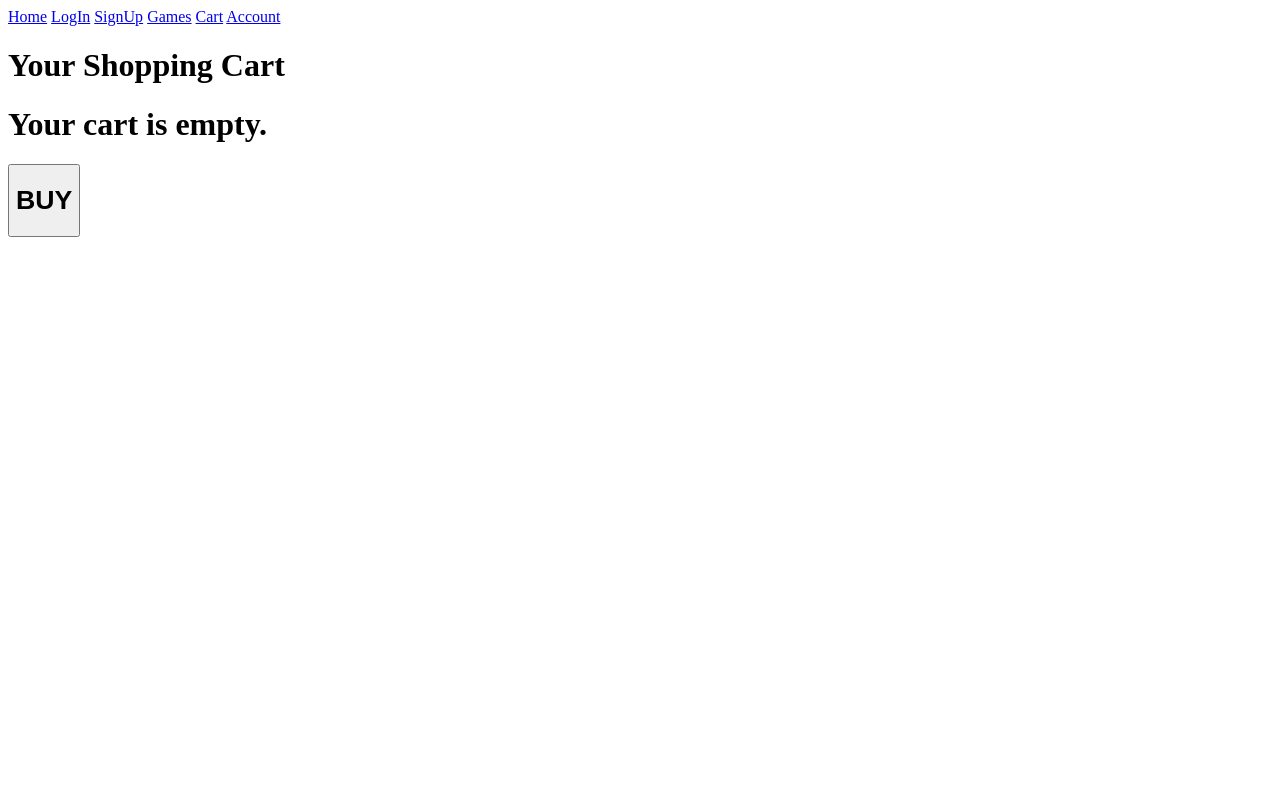
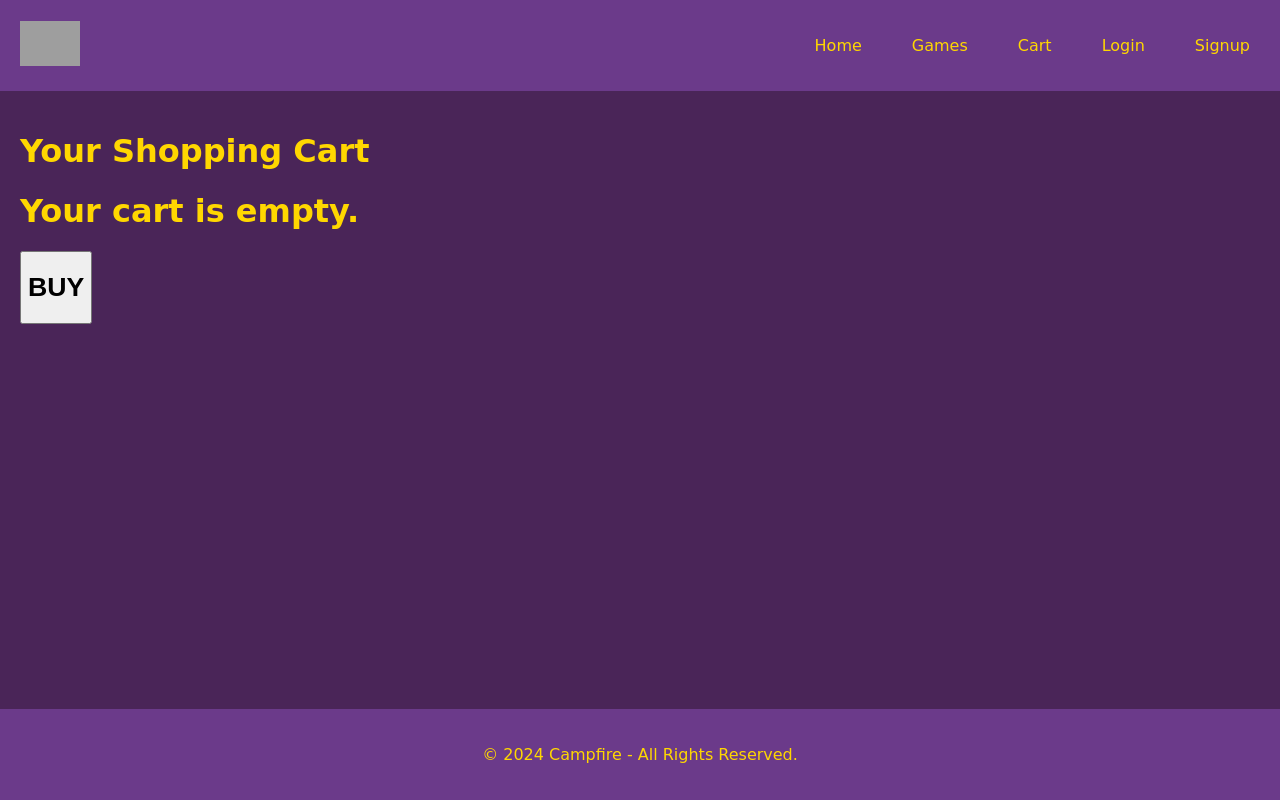
Before and after one commit to LauZar12/Campfire, a Django app: page /cart/ in a window 1280 px wide. Run offline with Django 5.2, Linux system fonts and the light colour scheme; a user stored in the database is signed in; data comes from the database, SQL or seed files in the repository; data that the repository does not hold is empty; grey boxes are pictures that could not be loaded.

Commit message:
base listo

```diff
--- /dev/null
+++ b/shop/static/css/styles.css
@@ -0,0 +1,99 @@
+/* General Styles */
+body {
+    font-family: 'Press Start 2P', cursive;
+    background-color: #4A2558; /* Púrpura oscuro */
+    color: #FFD700; /* Amarillo */
+    margin: 0;
+    padding: 0;
+    min-height: 100vh;
+    display: flex;
+    flex-direction: column;
+}
+
+
+/* Navbar Styles */
+.navbar {
+    display: flex;
+    justify-content: space-between;
+    align-items: center;
+    padding: 20px;
+    background-color: #6B3A8A; /* Púrpura intermedio */
+}
+
+
+.navbar .logo img {
+    width: 60px;
+    height: auto;
+}
+
+
+.nav-links {
+    list-style: none;
+    display: flex;
+    gap: 30px;
+}
+
+
+.nav-links li {
+    display: inline;
+}
+
+
+.nav-links li a {
+    text-decoration: none;
+    font-size: 16px;
+    color: #FFD700; /* Amarillo */
+    padding: 10px;
+    transition: background-color 0.3s ease;
+}
+
+
+.nav-links li a:hover {
+    background-color: #FF6B3D; /* Naranja */
+    color: white;
+    border-radius: 5px;
+}
+
+
+/* Container Styles */
+.container {
+    flex: 1;
+    padding: 20px;
+}
+
+
+/* Footer Styles */
+.footer {
+    background-color: #6B3A8A; /* Púrpura intermedio */
+    color: #FFD700;
+    padding: 20px;
+    text-align: center;
+    margin-top: auto;
+}
+
+
+.footer ul {
+    list-style: none;
+    padding: 0;
+    display: flex;
+    justify-content: center;
+    gap: 20px;
+}
+
+
+.footer ul li {
+    display: inline;
+}
+
+
+.footer ul li a {
+    text-decoration: none;
+    color: #FFD700;
+    font-size: 14px;
+    transition: color 0.3s ease;
+}
+
+
+.footer ul li a:hover {
+    color: #FF6B3D;
+}
--- a/shop/templates/base.html
+++ b/shop/templates/base.html
@@ -1,29 +1,46 @@
 <!doctype html>
 <html lang="en">
 
+
 <head>
-  <meta charset="utf-8" />
-  <meta name="viewport" content="width=device-width, initial-scale=1" />
-  {% load static %}
-  <link href="{% static 'css/base.css' %}" rel="stylesheet" />
-  <title>{% block title %}'Online Store'{% endblock %}</title>
+    <meta charset="utf-8" />
+    <meta name="viewport" content="width=device-width, initial-scale=1" />
+    {% load static %}
+    <link href="{% static 'css/styles.css' %}" rel="stylesheet" />
+    <title>{% block title %}Campfire{% endblock %}</title>
 </head>
 
+
 <body>
-  <a class="nav-link active" href="{% url 'home' %}">Home</a>
-  <a class="nav-link active" href="{% url 'login' %}">LogIn</a>
-  <a class="nav-link active" href="{% url 'signup' %}">SignUp</a>
-  <a class="nav-link active" href="{% url 'games' %}">Games</a>
-  <a class="nav-link active" href="{% url 'cart' %}">Cart</a>
-  <a class="nav-link active" href="{% url 'account' %}">Account</a>
+    <!-- Navbar -->
+    <nav class="navbar">
+        <div class="logo">
+            <img src="{% static 'images/logo.png' %}" alt="Campfire Logo" />
+        </div>
+        <ul class="nav-links">
+            <li><a href="{% url 'home' %}">Home</a></li>
+            <li><a href="{% url 'games' %}">Games</a></li>
+            <li><a href="{% url 'cart' %}">Cart</a></li>
+            <li><a href="{% url 'login' %}">Login</a></li>
+            <li><a href="{% url 'signup' %}">Signup</a></li>
+        </ul>
+    </nav>
 
-  <br>
 
-  {% block content %}
-  {% endblock %}
+    <div class="container">
+        {% block content %}
+        {% endblock %}
+    </div>
 
-  <script src="https://cdn.jsdelivr.net/npm/bootstrap@5.3.0-alpha1/dist/js/bootstrap.bundle.min.js"
-    crossorigin="anonymous"></script>
+
+    <!-- Footer -->
+    <footer class="footer">
+        <p>© 2024 Campfire - All Rights Reserved.</p>
+    </footer>
+
+
+    <script src="https://cdn.jsdelivr.net/npm/bootstrap@5.3.0-alpha1/dist/js/bootstrap.bundle.min.js" crossorigin="anonymous"></script>
 </body>
 
+
 </html>
```
Also changed, not shown: shop/static/css/base.css (deleted).
